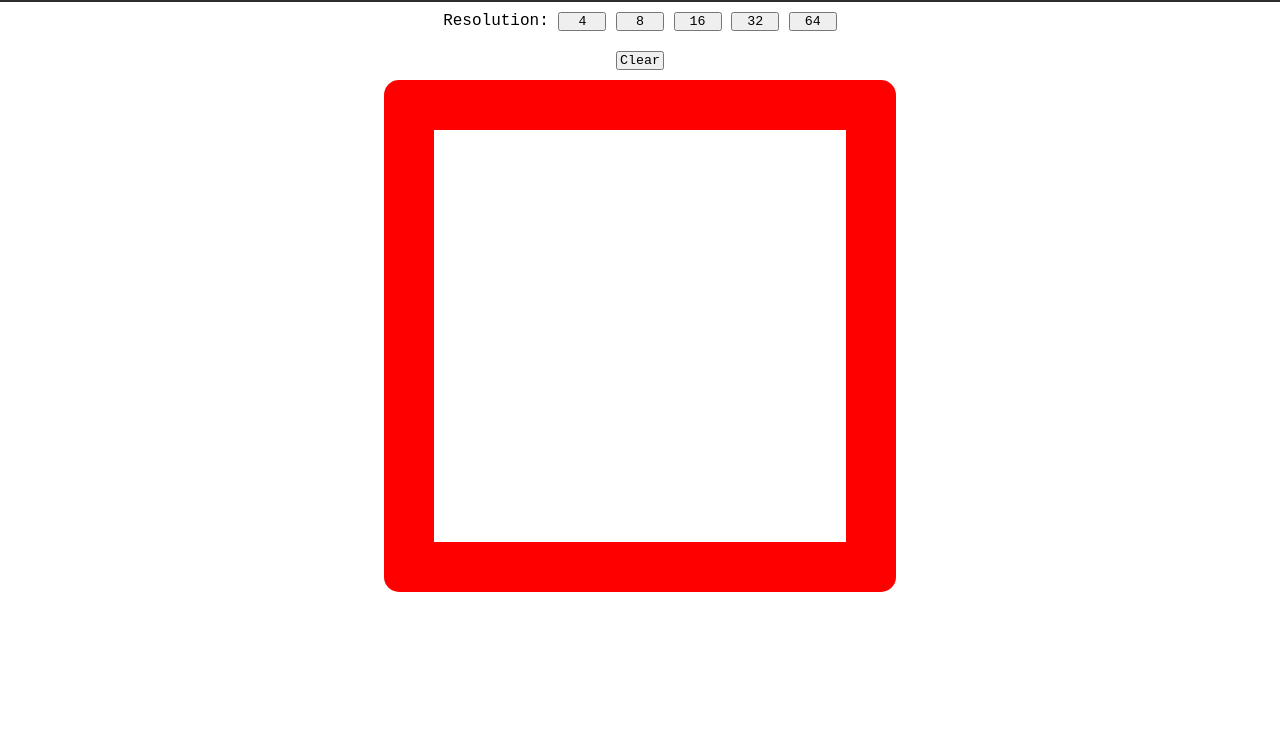
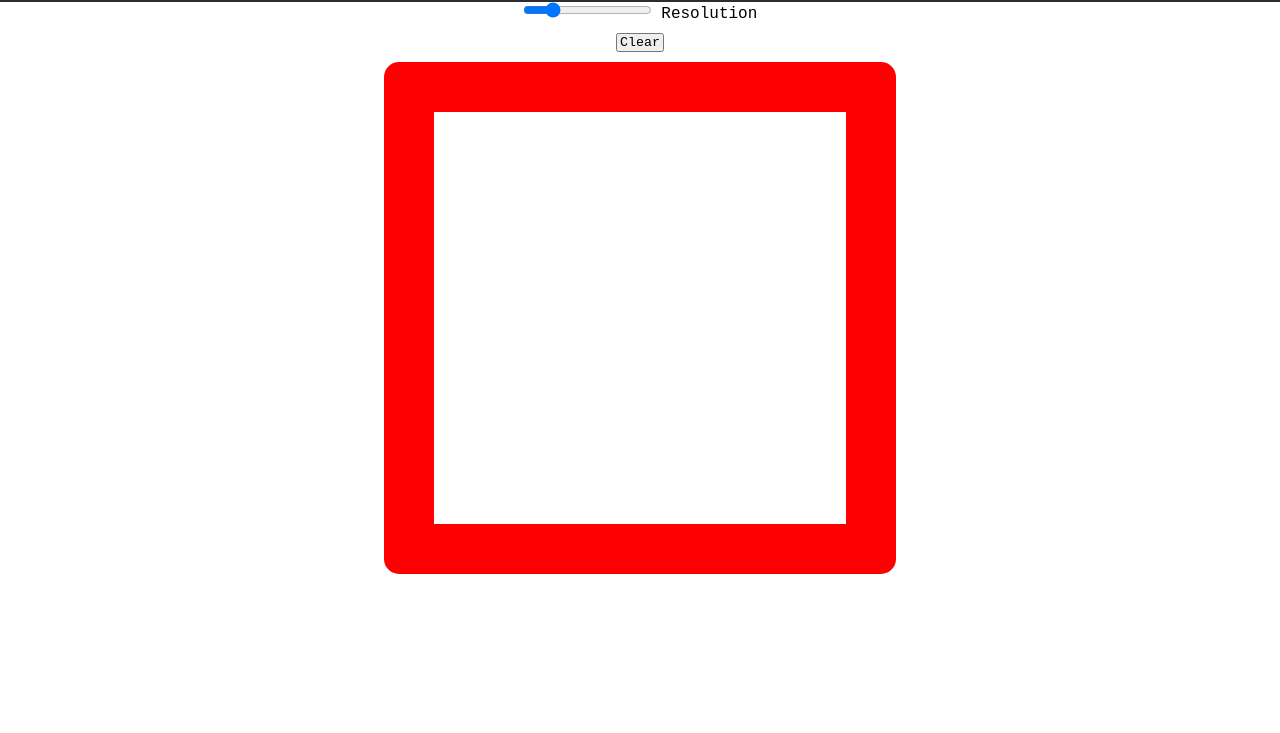
Before and after one commit to chriskorsak/etch-a-sketch, a plain HTML site: page index.html in a window 1280 px wide. Shown: the part 67-800 px from the top of the page. Drawn offline with Linux system fonts and the light colour scheme.

Commit message:
remove resolution buttons and inplement resolution input slider that runs resolution function.

```diff
--- a/index.html
+++ b/index.html
@@ -12,13 +12,10 @@
     <h1>Etch-A-Sketch</h1>
   </header>
   <main>
-    <div id="resolution" class="buttons">
-      <span>Resolution:</span>
-      <button data-resolution='4'>4</button>
-      <button data-resolution='8'>8</button>
-      <button data-resolution='16'>16</button>
-      <button data-resolution='32'>32</button>
-      <button data-resolution='64'>64</button>
+    <div id="resolutionControls">
+      <input type="range" id="resolution" name="square"
+             min="4" max="64" value="16" step="4">
+      <label for="square">Resolution</label>
     </div>
     <div class="buttons">
       <button id='clear'>Clear</button>
--- a/scripts.js
+++ b/scripts.js
@@ -1,16 +1,18 @@
 //DOM VARIABLES
 const easContainerDiv = document.getElementById('easContainer');
-const resolutionButtons = document.querySelectorAll('button[data-resolution]');
+const resolutionInput = document.getElementById('resolution');
 const clearButton = document.getElementById('clear');
 
 
 //EVENT LISTENERS
-//add event listener to entire container div
+//add event listener to entire container div for square color change when drawing
 easContainerDiv.addEventListener('mouseover', changeColor);
 
-//resolution buttons
-// add click event for each resolution button
-// run resolution function with data from button as the resolution argument
+// add mouseup event for resolution button slider
+resolutionInput.addEventListener('mouseup', function(e) {
+  //run resolution function with input range slider value
+  resolution(e.target.value);
+})
 
 
 function resolution(dimension) {
```
